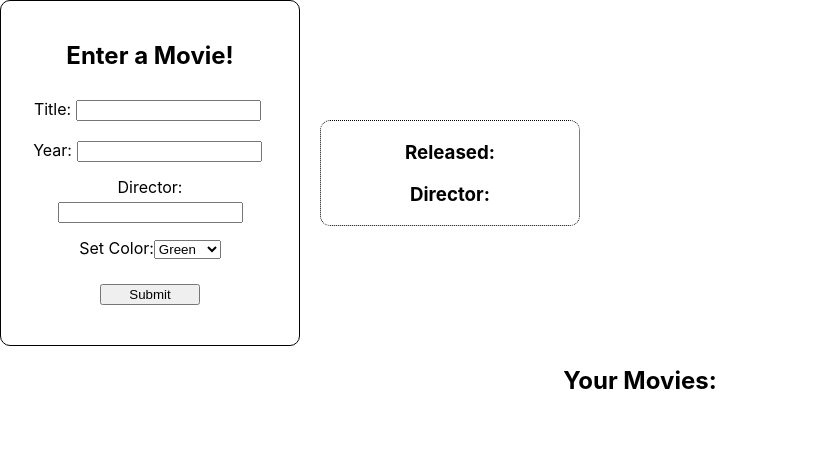
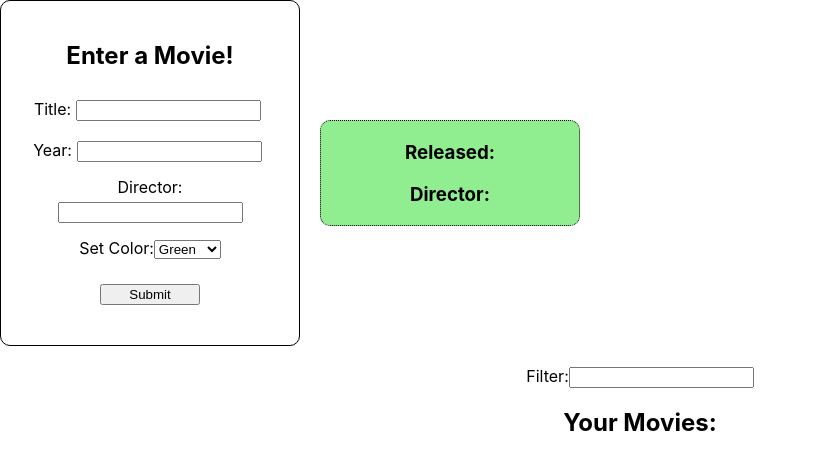
Before and after one commit to clayton-knapp/movie-list-react, a React (Create React App) app: page / in a window 1280 px wide. Shown: the top 470 px of the page, without its empty margins (0-817 px from the left). Built offline with nearby package versions, Linux system fonts and the light colour scheme.

Commit message:
filter working

```diff
--- a/src/App.css
+++ b/src/App.css
@@ -79,3 +79,7 @@ html, body, #root, .App {
   justify-content: center;
   align-items: center;
 }
+
+.filter {
+  margin: 20px;
+}
--- a/src/App.js
+++ b/src/App.js
@@ -1,5 +1,5 @@
 import './App.css';
-import { useState } from 'react';
+import { useState, useEffect } from 'react';
 import Form from './Form';
 import MovieItem from './MovieItem';
 import MovieList from './MovieList';
@@ -11,7 +11,8 @@ function App() {
   const [movieFormYear, setMovieFormYear] = useState('');
   const [movieFormDirector, setMovieFormDirector] = useState('');
   const [movieFormTitle, setMovieFormTitle] = useState('');
-  const [movieFormColor, setMovieFormColor] = useState('');
+  const [movieFormColor, setMovieFormColor] = useState('lightgreen');
+  const [query, setQuery] = useState('');
 
   //FUNCTIONS
   function handleSubmit(e) {
@@ -25,9 +26,20 @@ function App() {
       color: movieFormColor
     };
 
-    //add immutable to all goblins array
+    //add immutably to all goblins array
     setAllMovies([...allMovies, newMovie]);
   }
+
+  useEffect(() => {
+    //filter the movies
+    const filteredMovies = allMovies.filter((movie) =>
+      movie.title.includes(query)
+    );
+
+    setFilteredMovies(filteredMovies);
+
+  }, [query]);
+
 
   return (
     <div className="App">
@@ -51,6 +63,12 @@ function App() {
         />
       </div>
       <div className='bottom'>
+        <div className='filter'>
+          Filter:
+          <input
+            onChange={(e)=> setQuery(e.target.value)}
+          ></input>
+        </div>
         <MovieList
           movies={
             // if there are movies in the filteredMovies array pass those, if not pass allMovies
```
